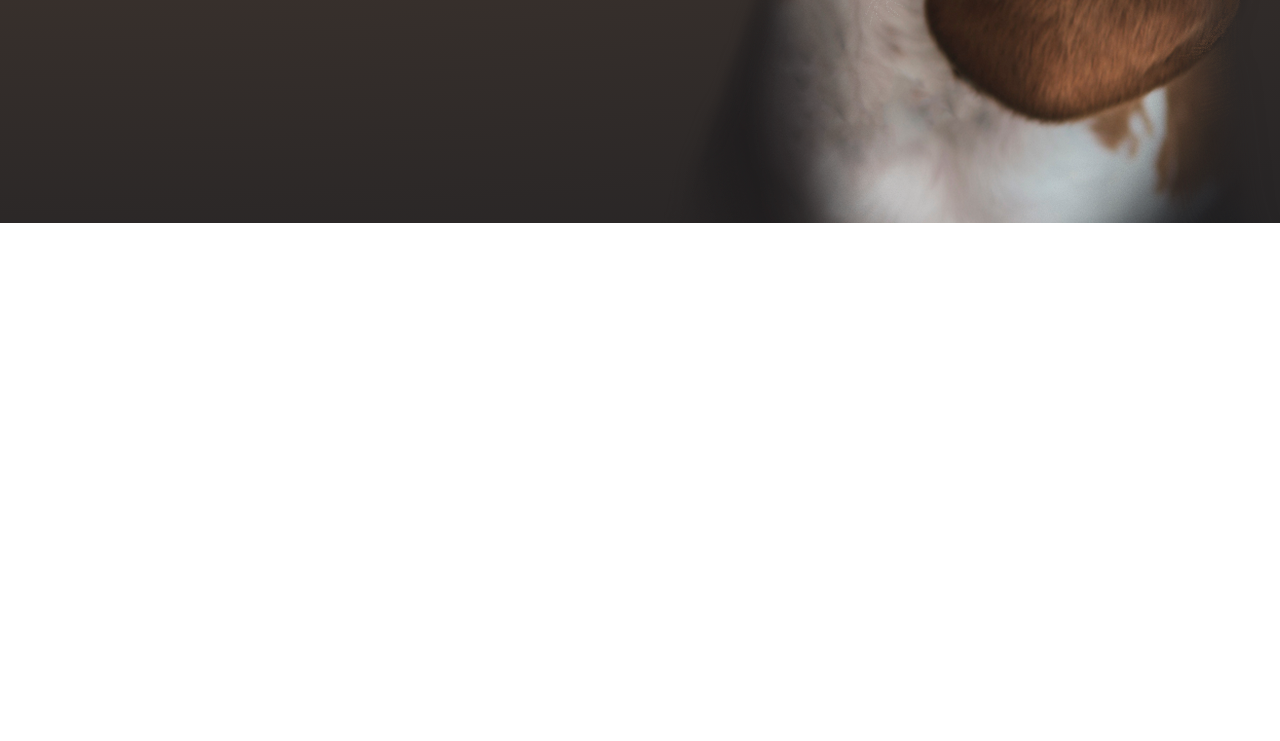
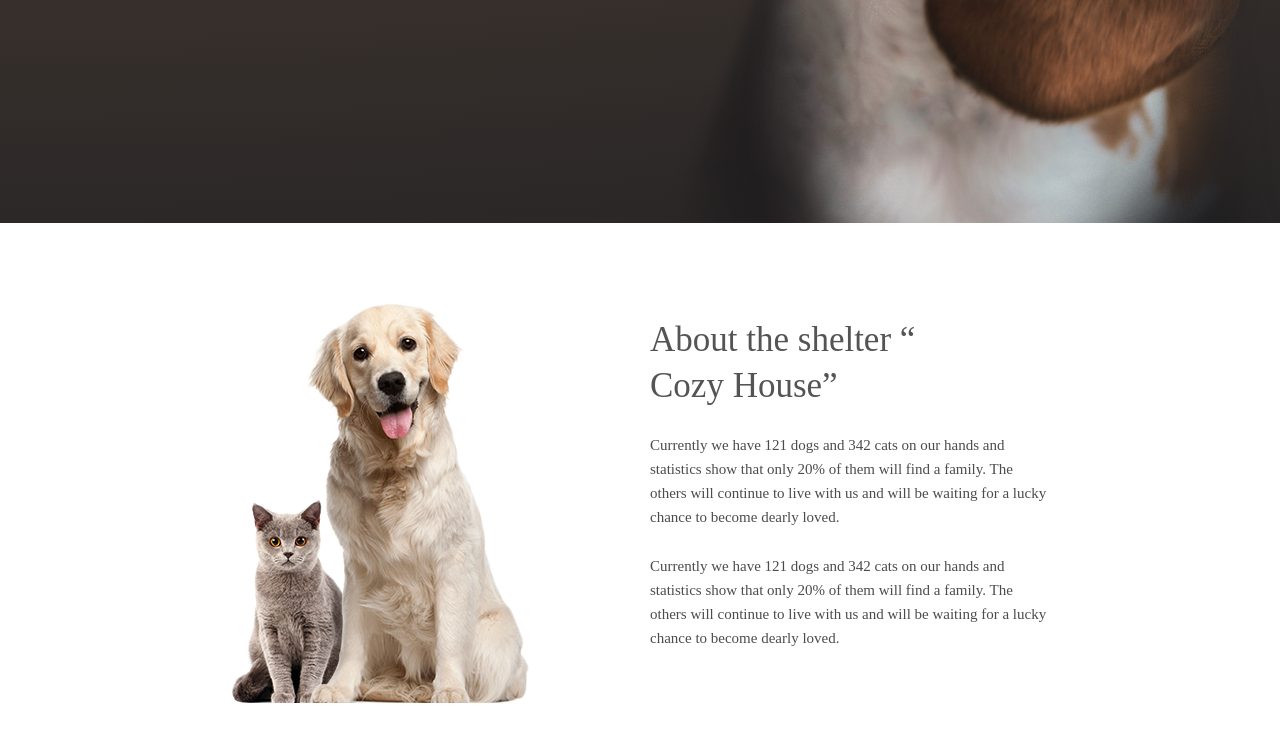
Before and after one commit to shabay88/shltr, a plain HTML site: page index.html in a window 1280 px wide. Shown: the part 685-1426 px from the top of the page. Before the commit the page ends 908 px from the top, so only its background shows below. Drawn offline with Linux system fonts and the light colour scheme.

Commit message:
feat: add about section

```diff
--- a/index.html
+++ b/index.html
@@ -31,8 +31,17 @@
             </div>
         </div>
     </section>
-    <section>
-
+    <section class="about-project">
+        <div class="about-project__container">
+            <div class="about-project__wrapper">
+                <div class="about-project__left"></div>
+                <div class="about-project__right">
+                    <h2 class="about-project__title title">About the shelter “<br>Cozy House”</h2>
+                    <p class="about-project__description">Currently we have 121 dogs and 342 cats on our hands and statistics show that only 20% of them will find a family. The others will continue to live with us and will be waiting for a lucky chance to become dearly loved.</p>
+                    <p class="about-project__description">Currently we have 121 dogs and 342 cats on our hands and statistics show that only 20% of them will find a family. The others will continue to live with us and will be waiting for a lucky chance to become dearly loved.</p>
+                </div>
+            </div>
+        </div>
     </section>
 
 </body>
--- a/sass/styles.sass
+++ b/sass/styles.sass
@@ -11,6 +11,7 @@ $transition-timing: ease
     line-height: 160%
     letter-spacing: 0px
     text-align: left
+
 
 @mixin button-primary($width, $border-radius)
     font-size: 17px
@@ -99,3 +100,39 @@ $transition-timing: ease
         transition: 0.3s ease
         &:hover
             border-bottom-color: #F1CDB3
+
+.about-project
+    width: 100%
+    height: 588px
+    &__container
+        margin: 0 auto
+        height: 408px
+        padding: 80px 40px 100px 40px
+        width: 1200px
+    &__wrapper
+        display: flex
+        flex-direction: row
+        justify-content: center
+    &__left
+        width: 300px
+        height: 400px
+        background: url("/img/about-pets.png")
+        margin-right: 120px
+    &__right
+        padding: 14px 0 14px 0
+        display: flex
+        flex-direction: column
+    &__description
+        width: 400px
+        margin-bottom: 25px
+        @include description-text($text-color: #4C4C4C, $font-size: 15px)
+    &__title
+        margin-bottom: 25px
+
+.title
+    font-size: 35px
+    color: #545454
+    font-weight: 400
+    line-height: 130%
+    letter-spacing: 6%
+    text-align: left
```
Also changed, not shown: css/normalize.css, css/styles.css, img/about-pets.png (added), 2 other files.
